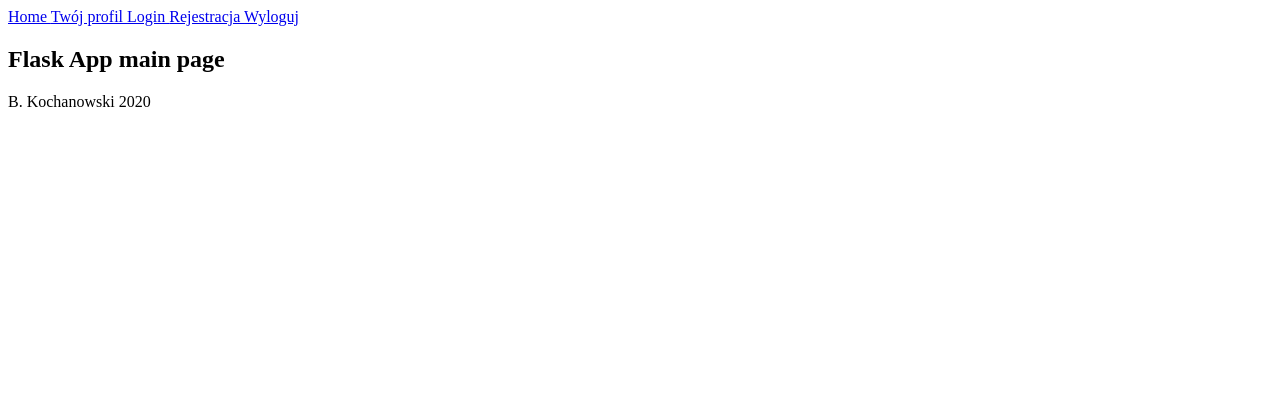
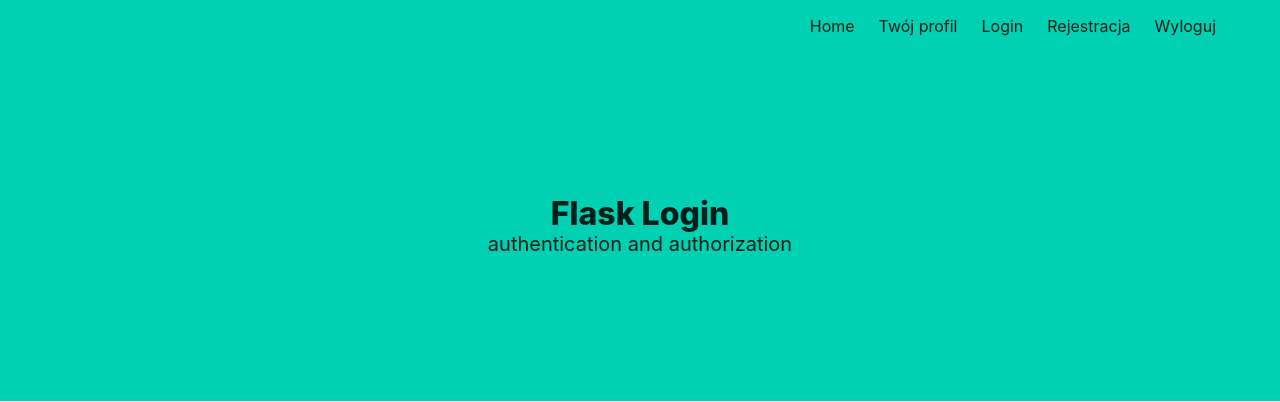
Before and after one commit to bkochanowski/MentalTester, a Python web app: template MentalTester/templates/index.html in a window 1280 px wide. Shown: the top 402 px of the page. Run offline with Jinja, Linux system fonts and the light colour scheme; the template is opened without the code that fills it, so the values that code supplies are empty; some libraries are stand-ins or nearby versions.

Commit message:
templates styled with Bulma CSS open-source framework

```diff
--- a/MentalTester/templates/base.html
+++ b/MentalTester/templates/base.html
@@ -2,37 +2,54 @@
 <html>
 
 <head>
+ <link rel=stylesheet type=text/css href="{{ url_for('static', filename='css/bulma.css') }}">
 
+ <meta name="viewport" content="width=device-width, initial-scale=1.0"/>
 </head>
 
 <body>
      <section class="hero is-primary is-medium">
-                        <div>
-                            <a href="{{ url_for('main.index') }}">
+
+        <div class="hero-head">
+            <nav class="navbar">
+                <div class="container">
+
+                    <div id="navbarMenuHeroA" class="navbar-menu">
+                        <div class="navbar-end">
+                            <a href="{{ url_for('main.index') }}" class="navbar-item">
                                 Home
                             </a>
-                            <a href="{{ url_for('main.profile') }}">
+                            <a href="{{ url_for('main.profile') }}" class="navbar-item">
                                 Twój profil
                             </a>
-                            <a href="{{ url_for('authorized.login') }}">
+                            <a href="{{ url_for('authorized.login') }}" class="navbar-item">
                                 Login
                             </a>
-                            <a href="{{ url_for('authorized.register') }}">
+                            <a href="{{ url_for('authorized.register') }}" class="navbar-item">
                                 Rejestracja
                             </a>
-                            <a href="{{ url_for('authorized.logout') }}">
+                            <a href="{{ url_for('authorized.logout') }}" class="navbar-item">
                                 Wyloguj
                             </a>
                         </div>
-            <div>
+                    </div>
+                </div>
+            </nav>
+        </div>
+        <div class="hero-body">
+            <div class="container has-text-centered">
                {% block content %}
                {% endblock %}
             </div>
+        </div>
     </section>
 </body>
-<footer>
+<footer class="hero-foot">
   <div>
-      <p>B. Kochanowski 2020</p>
+      <p>B. Kochanowski 2020 </p>
+	  <a href="https://bulma.io">
+        <img src="https://bulma.io/images/made-with-bulma.png" alt="Made with Bulma" width="128" height="24">
+        </a>
   </div>
 </footer>
 </html>
--- a/MentalTester/templates/index.html
+++ b/MentalTester/templates/index.html
@@ -1,7 +1,10 @@
 {% extends "base.html" %}
 
 {% block content %}
-<h1>
-  Flask App main page
+<h1 class="title">
+  Flask Login
 </h1>
+<h2 class="subtitle">
+  authentication and authorization
+</h2>
 {% endblock %}
--- a/MentalTester/templates/profile.html
+++ b/MentalTester/templates/profile.html
@@ -1,7 +1,7 @@
 {% extends "base.html" %}
 
 {% block content %}
-<h1>
+<h1 class="title">
   Witaj, Bartek!
 </h1>
 {% endblock %}
```
Also changed, not shown: MentalTester/templates/login.html (+18 -12 lines), MentalTester/templates/register.html (+23 -13 lines).
